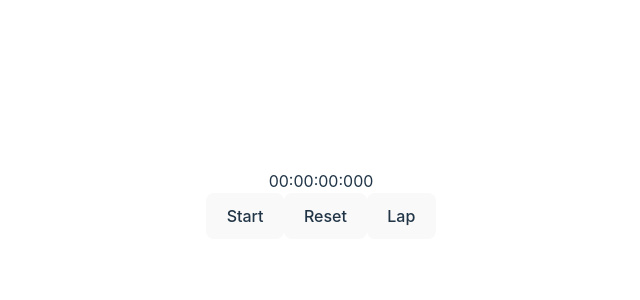
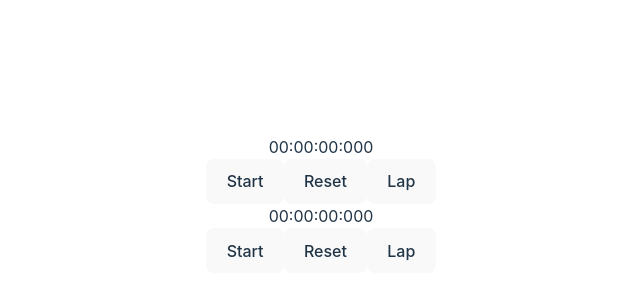
Before and after one commit to tjohnson009/stopwatch, a React (Vite) app: page / in a window 1280 px wide. Shown: the part 196-496 px from the top of the page, without its empty margins (319-959 px from the left). Built offline with nearby package versions, Linux system fonts and the light colour scheme.

Commit message:
Write lap keeping functionality

```diff
--- a/src/App.jsx
+++ b/src/App.jsx
@@ -6,6 +6,7 @@ function App() {
   return (
     <>
   <Stopwatch></Stopwatch>
+  <Stopwatch></Stopwatch>
     </>
   )
 }
--- a/src/stopwatch.jsx
+++ b/src/stopwatch.jsx
@@ -14,12 +14,13 @@ useEffect(() => {
     let [milliseconds, seconds, minutes, hours] = time;
     let newMilliseconds = 0;
     let newSeconds = 0, newMinutes = 0, newHours = 0;
+    const intervalAmount = 19;
 
     if (timeIsRolling) {
         let timeID = setInterval(() => {
             // console.log(milliseconds);
             // setTime([milliseconds += 19, seconds, minutes, hours]);
-            newMilliseconds = milliseconds + 19;
+            newMilliseconds = milliseconds + intervalAmount;
             newSeconds = seconds;
             newMinutes = minutes;
             newHours = hours;
@@ -27,7 +28,7 @@ useEffect(() => {
                 // // setTime([milliseconds - 1000, seconds, minutes, hours]);
                 // setTime(...time, milliseconds = milliseconds - 1000, seconds = seconds + 1);
                 newSeconds = seconds + 1;
-                newMilliseconds -= 1000; // 1000ms in one second, excess should carry over to the next s tate update
+                newMilliseconds -= 1000; // 1000ms in one second, excess should carry over to the next state update
             }
             if (newSeconds > 59) {
                 // setTime(...time, seconds = 0, minutes = minutes + 1);
@@ -48,15 +49,21 @@ useEffect(() => {
             // displayRef.current.innerHTML = `${hours}:${minutes}:${seconds}:${milliseconds}`;
             // displayRef.current.innerHTML = `${newHours}:${newMinutes}:${newSeconds}:${newMilliseconds}`;
             // updateDisplay();
-        }, 19);
+        }, intervalAmount);
         intervalRef.current = timeID;
         // console.log (timeID);
     }
 
-    return () => {
+    return () => { // cleanup
         clearInterval(intervalRef.current);
     }
 });
+
+useEffect(() => {
+    if (laps.length > 0) {
+        console.log(`Updated laps: ${laps}`);
+    }
+}, [laps]);
 
 function stopOrStartStopWatch() {
     // isTimeRolling ? setIsTimeRolling(false) : setIsTimeRolling(true);
@@ -69,16 +76,35 @@ function stopOrStartStopWatch() {
 }
 
 function lapTime() {
-    const button = 0;
+    // let lapTime = [0, 0, 0, 0];
+    // setLaps(laps => [...laps].push([time]));
+    if (time != [0,0,0,0]) {
+        setLaps([...laps, [time]]);
+    }
+    // console.log(laps);
 }
 
-function addLap() {
+function addLapToDisplay() {
+        // laps.forEach(lap => {
+        //     //add it to the dom
+        //     console.log(lap);
+        // })
+
+}
+
+function lapCycle() {
+        lapTime();
+        addLapToDisplay();
+}
+
+function clearLapsFromDisplay() {
 
 }
 
 function resetStopwatch() {
     setTimeIsRolling(false);
     resetTime();
+    clearLapsFromDisplay();
 }
 
 function resetTime() {
@@ -104,7 +130,7 @@ return (
 <div className='buttons flex gap-10'>
   <button className='min-w-min' id='startstop' onClick={stopOrStartStopWatch}>{ timeIsRolling ? 'Stop' : 'Start' }</button>
   <button className='min-w-min' id='reset' onClick={resetStopwatch}>Reset</button>
-  <button className='min-w-min' id='lap'>Lap</button>
+  <button className='min-w-min' id='lap' onClick={lapCycle}>Lap</button>
 </div>
 <div className='lap-times'>
 
```
